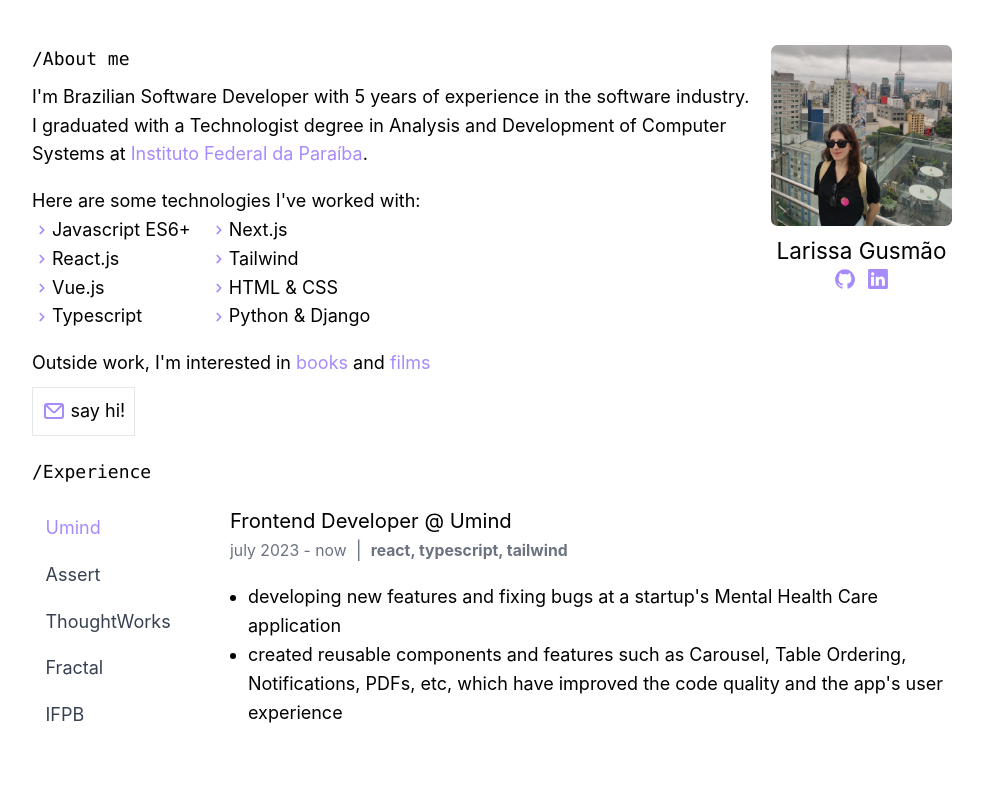
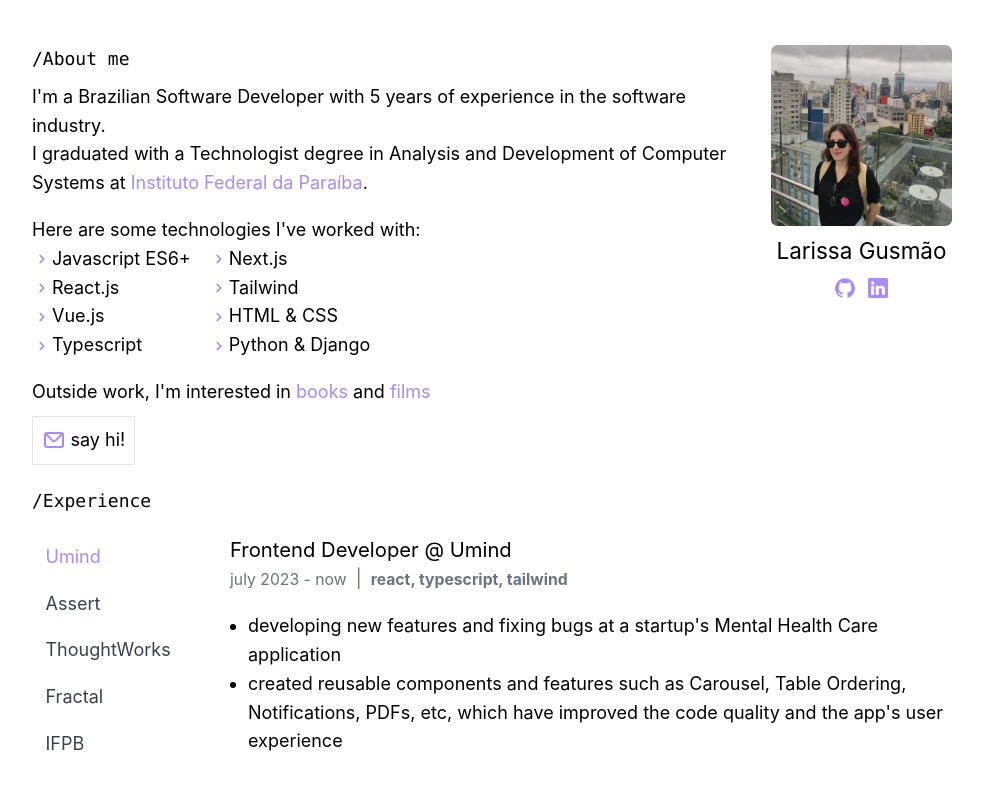
Before and after one commit to larissamoreira/blog, a Next.js app: page / in a window 1280 px wide. Shown: the top 790 px of the page, without its empty margins (148-1131 px from the left). Built offline with nearby package versions, Linux system fonts and the light colour scheme.

Commit message:
fix details

```diff
--- a/pages/index.js
+++ b/pages/index.js
@@ -83,7 +83,7 @@
         <div>
           <h1 className="font-mono pb-2">/About me</h1>
           <p>
-            I'm Brazilian Software Developer with 5 years of experience in the
+            I'm a Brazilian Software Developer with 5 years of experience in the
             software industry.
             <br /> I graduated with a Technologist degree in Analysis and
             Development of Computer Systems at{" "}
@@ -168,7 +168,7 @@
             alt=""
           />
           <h1 className="text-xl text-center pt-2">{name}</h1>
-          <div className="text-violet-400 flex gap-2 justify-center">
+          <div className="text-violet-400 flex gap-2 justify-center pt-2">
             <a href="https://github.com/larissadotjs" target="_blank">
               <UilGithub />
             </a>
```
